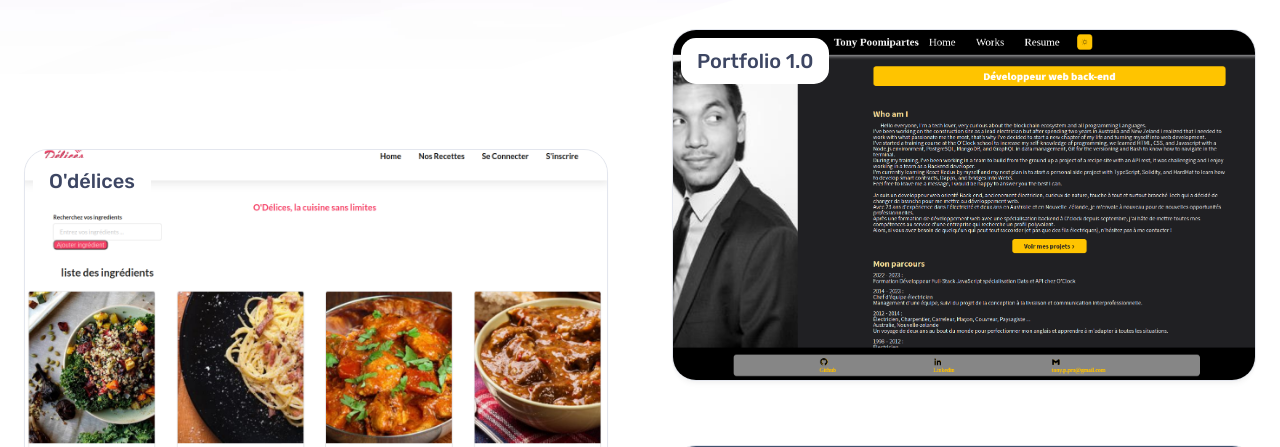
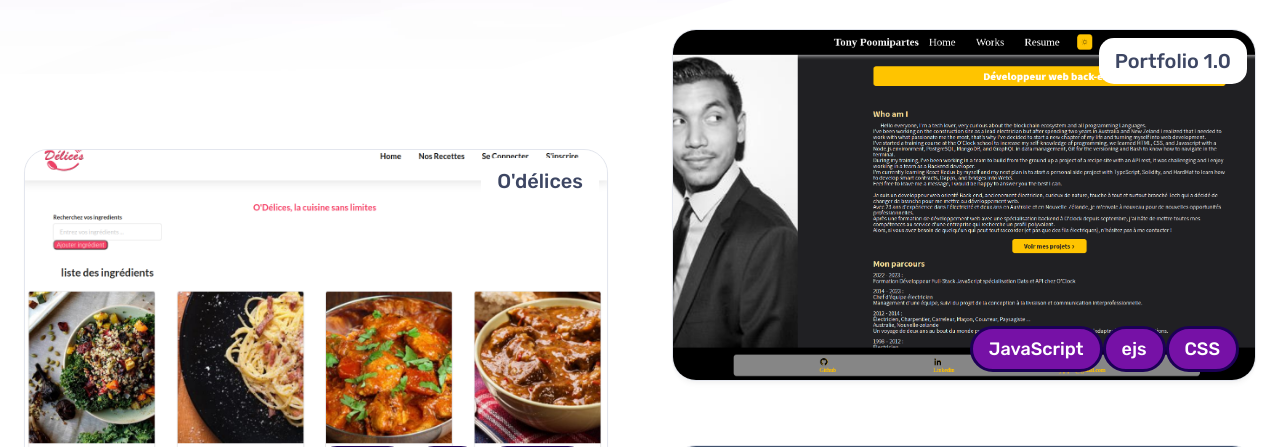
Before and after one commit to Tony-Poomipartes/portfolio2.0, an Astro site: page /work in a window 1280 px wide. Shown: the part 353-800 px from the top of the page. Built offline with nearby package versions, Linux system fonts and the light colour scheme; Astro itself is replaced by a stand-in of ours.

Commit message:
💄  style: bring the  first technologies on the picture

```diff
--- a/src/components/Pill.astro
+++ b/src/components/Pill.astro
@@ -6,7 +6,7 @@
 		padding: 0.5rem 1rem;
 		gap: 0.5rem;
 		color: var(--accent-text-over);
-		border: 1px solid var(--accent-regular);
+		border: 3px solid var(--accent-dark);
 		background-color: var(--accent-regular);
 		border-radius: 999rem;
 		font-size: var(--text-md);
--- a/src/components/PortfolioPreview.astro
+++ b/src/components/PortfolioPreview.astro
@@ -8,15 +8,34 @@ interface Props {
 const { data, slug } = Astro.props.project;
 ---
 
-<a class="card" href={`/work/${slug}`}>
+<!-- <a class="card" href={`/work/${slug}`}>
 	<span class="title">{data.title}</span>
 	<img src={data.img} alt={data.img_alt || ''} loading="lazy" decoding="async" />
+</a> -->
+
+<a class="card" href={`/work/${slug}`}>
+  <span class="title">{data.title}</span>
+  <img src={data.img} alt={data.img_alt || ''} loading="lazy" decoding="async" />
+  <div class="pill-container">
+    {data.tags.slice(0, 3).map((t) => <Pill>{t}</Pill>)}
+  </div>
 </a>
-<!-- Technologies used in the project are displayed. -->
-<!-- <div class="tags">
-  {data.tags.map((t) => <Pill>{t}</Pill>)}
-</div> -->
+
+
 <style>
+
+
+.title {
+  grid-area: 1 / 2 / 2 / 3;
+  z-index: 1;
+  margin: 0.5rem;
+  padding: 0.5rem 1rem;
+  background: var(--gray-999);
+  color: var(--gray-200);
+  border-radius: 0.375rem;
+  justify-self: end;
+}
+
 .card {
   display: grid;
   grid-template: auto 1fr / auto 1fr;
@@ -31,22 +50,26 @@ const { data, slug } = Astro.props.project;
   font-size: var(--text-lg);
   font-weight: 500;
   transition: transform 0.4s ease-in-out, box-shadow var(--theme-transition);
+  position: relative;
 }
+
+.pill-container {
+  position: absolute;
+  bottom: 0;
+  left: 0;
+  right: 0;
+  display: flex;
+  justify-content: flex-end;
+  align-items: flex-end;
+  padding: 0.3rem 1rem;
+  padding-bottom: 0.5rem;
+}
+
 
 .card:hover {
   transform: scale(1.03);
   box-shadow: var(--shadow-lg);
 }
-
-	.title {
-		grid-area: 1 / 1 / 2 / 2;
-		z-index: 1;
-		margin: 0.5rem;
-		padding: 0.5rem 1rem;
-		background: var(--gray-999);
-		color: var(--gray-200);
-		border-radius: 0.375rem;
-	}
 
 	.tags {
 		display: flex;
--- a/src/content/work/nested/odelices.md
+++ b/src/content/work/nested/odelices.md
@@ -14,12 +14,12 @@ back:
 tags:
   - REACT
   - Vite
+  - Express
   - Axios
   - MUI
   - API rest
   - JavaScript
   - Node.js
-  - Express
   - Swagger
   - Json Web Token
   - Joi
```
